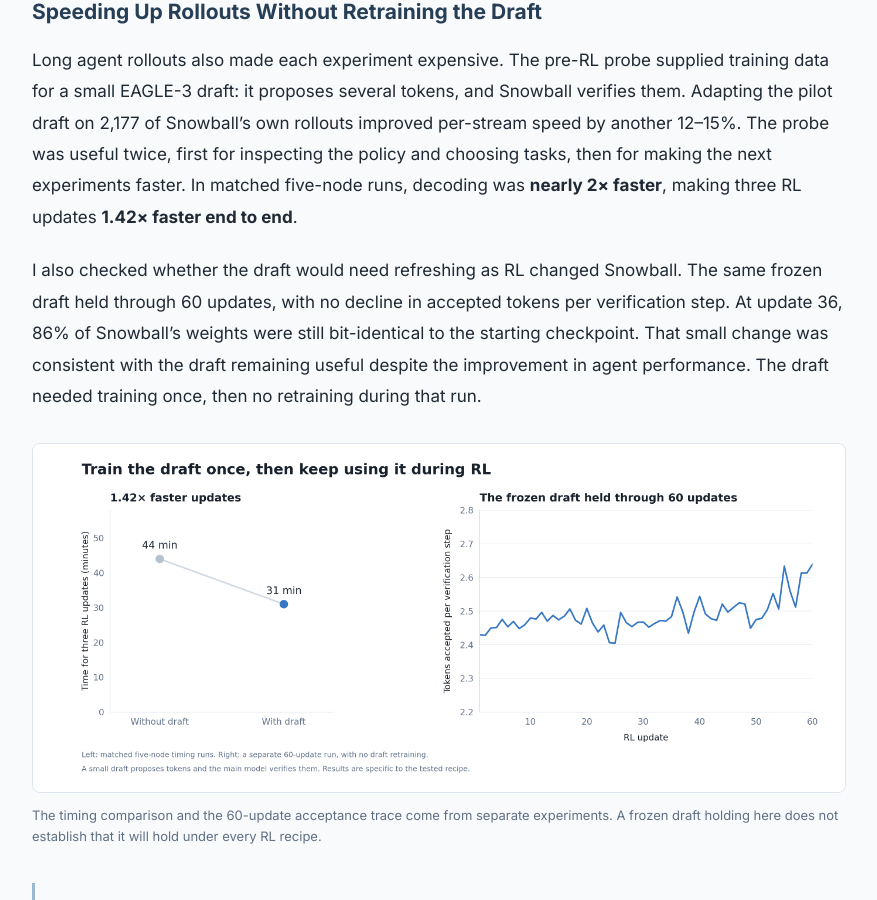
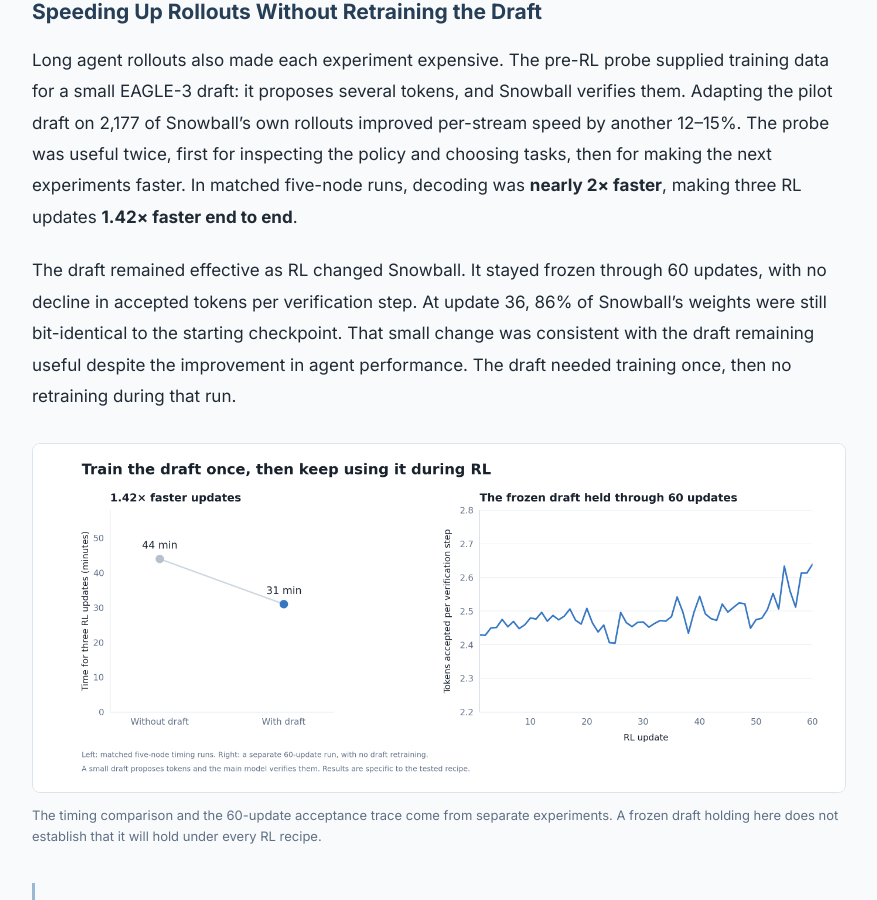
Before and after one commit to lukedhlee/lukedhlee.github.io, a Jekyll site: the page built from _posts/2026-10-21-turning-snowball-into-a-coding-agent.md, in a window 1280 px wide and 900 px high, scrolled down 9342 px. Shown: the whole window, without its empty margins (201-1078 px from the left). Built offline with Jekyll 4.4.1, drawn with Linux system fonts in a browser that asks for light colours.

Commit message:
Use direct report prose for frozen draft results

```diff
--- a/_posts/2026-10-21-turning-snowball-into-a-coding-agent.md
+++ b/_posts/2026-10-21-turning-snowball-into-a-coding-agent.md
@@ -184,7 +184,7 @@
 
 Long agent rollouts also made each experiment expensive. The pre-RL probe supplied training data for a small EAGLE-3 draft: it proposes several tokens, and Snowball verifies them. Adapting the pilot draft on 2,177 of Snowball's own rollouts improved per-stream speed by another 12–15%. The probe was useful twice, first for inspecting the policy and choosing tasks, then for making the next experiments faster. In matched five-node runs, decoding was **nearly 2× faster**, making three RL updates **1.42× faster end to end**.
 
-I also checked whether the draft would need refreshing as RL changed Snowball. The same frozen draft held through 60 updates, with no decline in accepted tokens per verification step. At update 36, 86% of Snowball's weights were still bit-identical to the starting checkpoint. That small change was consistent with the draft remaining useful despite the improvement in agent performance. The draft needed training once, then no retraining during that run.
+The draft remained effective as RL changed Snowball. It stayed frozen through 60 updates, with no decline in accepted tokens per verification step. At update 36, 86% of Snowball's weights were still bit-identical to the starting checkpoint. That small change was consistent with the draft remaining useful despite the improvement in agent performance. The draft needed training once, then no retraining during that run.
 
 <figure class="research-figure">
 <a href="{{ '/assets/img/snowball/speculative-decoding.png?v=balanced-spacing' | relative_url }}"><img src="{{ '/assets/img/snowball/speculative-decoding.png?v=balanced-spacing' | relative_url }}" alt="A frozen speculative-decoding draft accelerated RL updates and maintained acceptance through 60 updates." width="2772" height="1188" loading="lazy"></a>
```
